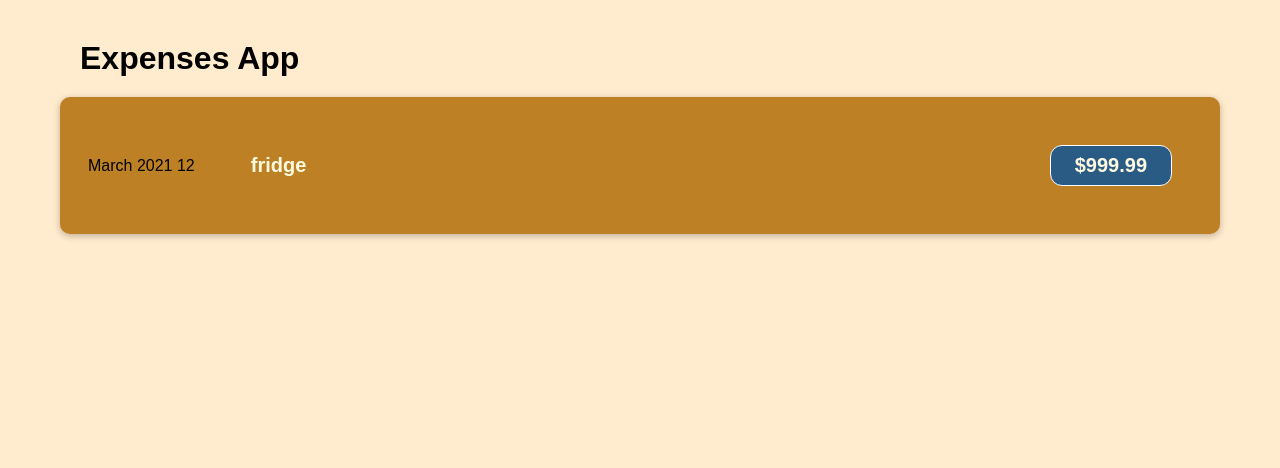
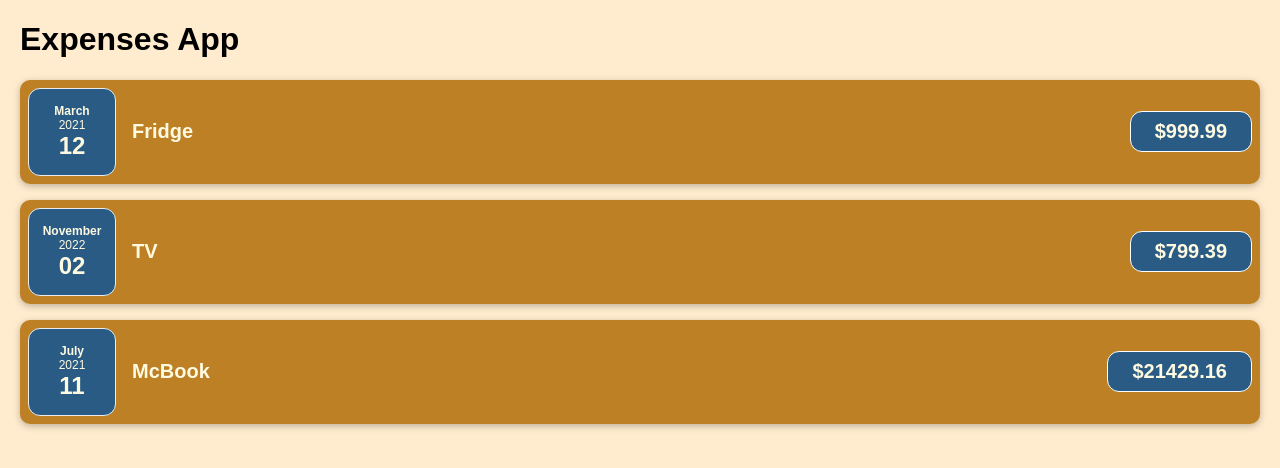
Before and after one commit to frontdev24kv/expenses_app, a React (Vite) app: page / in a window 1280 px wide. Shown: the top 468 px of the page. Built offline with nearby package versions, Linux system fonts and the light colour scheme.

Commit message:
add new component CostDate

```diff
--- a/src/App.jsx
+++ b/src/App.jsx
@@ -1,10 +1,43 @@
 import CostItem from "./components/CostItem";
 
 function App() {
+
+  const costs = [
+    {
+      date: new Date(2021, 2, 12),
+      description: 'Fridge',
+      amount: 999.99
+    },
+    {
+      date: new Date(2022, 10, 2),
+      description: 'TV',
+      amount: 799.39
+    },
+    {
+      date: new Date(2021, 6, 11),
+      description: 'McBook',
+      amount: 21429.16
+    },
+  ]
+
   return (
     <>
       <h1>Expenses App</h1>
-      <CostItem />
+      <CostItem
+      date={costs[0].date}
+      description={costs[0].description}
+      amount={costs[0].amount}
+      />
+      <CostItem
+      date={costs[1].date}
+      description={costs[1].description}
+      amount={costs[1].amount}
+      />
+      <CostItem
+      date={costs[2].date}
+      description={costs[2].description}
+      amount={costs[2].amount}
+      />
     </>
   );
 }
--- /dev/null
+++ b/src/components/CostDate/index.css
@@ -0,0 +1,26 @@
+.cost-date {
+  display: flex;
+  flex-direction: column;
+  width: 5.5rem;
+  height: 5.5rem;
+  border: 1px solid #ececec;
+  background-color: #2a5b84;
+  color: #fefae1;
+  border-radius: 12px;
+  align-items: center;
+  justify-content: center;
+}
+
+.cost-date__month {
+  font-size: 0.75rem;
+  font-weight: bold;
+}
+
+.cost-date__year {
+  font-size: 0.75rem;
+}
+
+.cost-date__day {
+  font-size: 1.5rem;
+  font-weight: bold;
+}
--- /dev/null
+++ b/src/components/CostDate/index.jsx
@@ -0,0 +1,20 @@
+import "./index.css";
+
+const CostDate = (props) => {
+  const month = props.date.toLocaleString("en-EN", {
+    month: "long",
+  });
+  const year = props.date.getFullYear();
+  const day = props.date.toLocaleString("en-EN", {
+    day: "2-digit",
+  });
+  return (
+    <div className="cost-date">
+      <div className="cost-date__month">{month}</div>
+      <div className="cost-date__year">{year}</div>
+      <div className="cost-date__day">{day}</div>
+    </div>
+  );
+};
+
+export default CostDate;
--- a/src/components/CostItem/index.jsx
+++ b/src/components/CostItem/index.jsx
@@ -1,12 +1,13 @@
+import CostDate from '../CostDate';
 import './index.css'
 
-const CostItem = () => {
+const CostItem = (props) => {
   return (
     <div className='cost-item'>
-      <div>March 2021 12</div>
+      <CostDate date={props.date}/>
       <div className='cost-item__description'>
-        <h2>fridge</h2>
-        <div className='cost-item__price'>$999.99</div>
+        <h2>{props.description}</h2>
+        <div className='cost-item__price'>${props.amount}</div>
       </div>
     </div>
   )
--- a/src/index.css
+++ b/src/index.css
@@ -1,10 +1,10 @@
 * {
   box-sizing: border-box;
-  margin: 20px;
   padding: 0;
 }
 
 body {
+  margin: 20px;
   background-color: blanchedalmond;
   font-family: Arial, Helvetica, sans-serif;
 }
```
